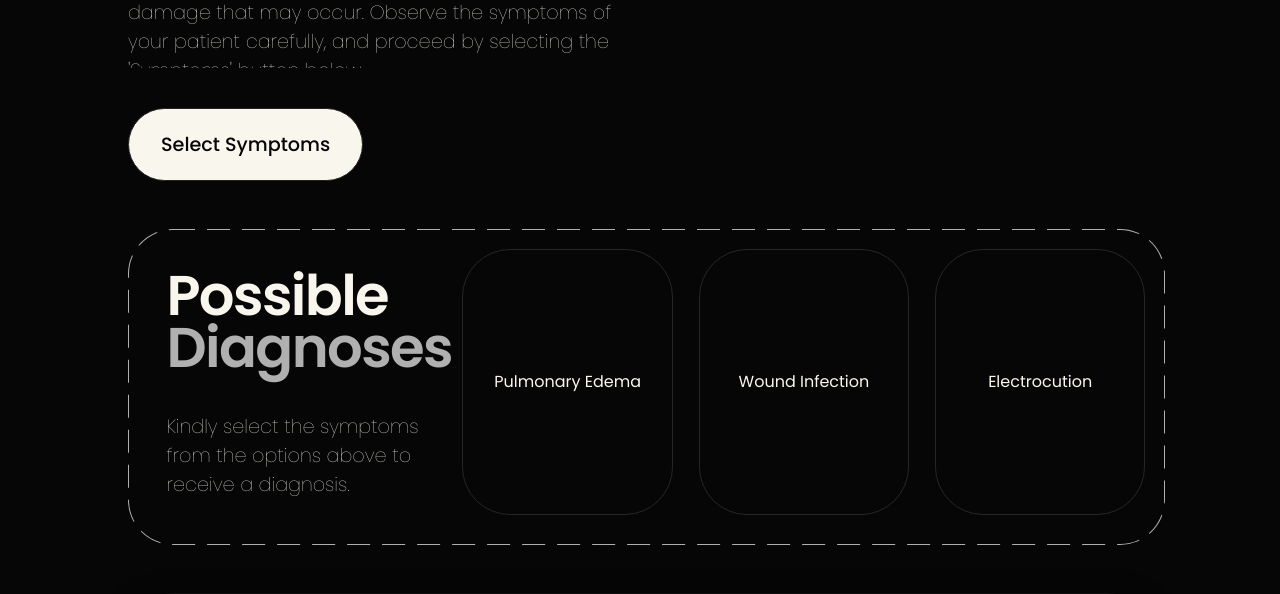
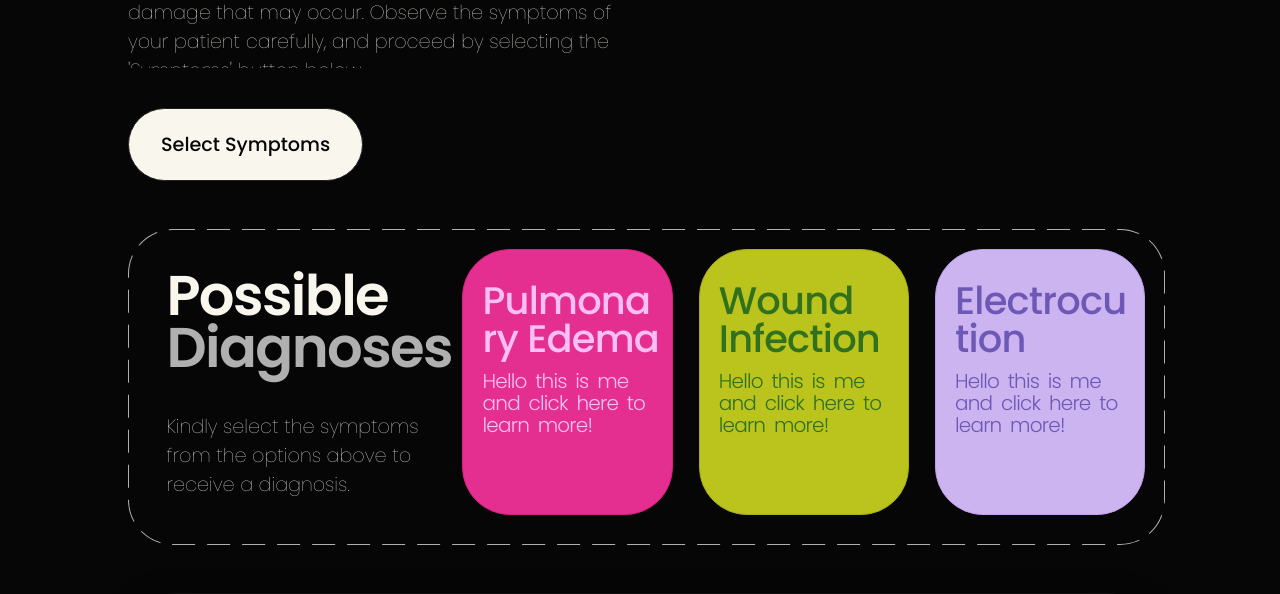
Before and after one commit to AMN-D/MAJPRJ_2025, a Django app: template SAFER/quick_first_aid/templates/quick_first_aid.html in a window 1280 px wide. Shown: the part 405-999 px from the top of the page. Run offline with Django 5.2, Linux system fonts and the light colour scheme; the template is opened without the code that fills it: values that come from a table or form of the project are taken from there, others are empty; data comes from the database, SQL or seed files in the repository; both versions use the stored data as it was after the commit; style sheets or scripts are compiled from the project's sources.

Commit message:
added 4 diseases
- fixed coloring
- updated cards

```diff
--- a/SAFER/home/templates/home.html
+++ b/SAFER/home/templates/home.html
@@ -7,6 +7,7 @@
     <link rel="stylesheet" href="{% static 'ambulance.css' %}" />
     <link rel="stylesheet" href="{% static 'quick_first_aid.css' %}" />
     <link rel="stylesheet" href="{% static 'quick_first_aid_symptoms.css' %}" />
+
     <link
       rel="stylesheet"
       href="https://cdnjs.cloudflare.com/ajax/libs/font-awesome/6.0.0-beta3/css/all.min.css"
--- a/SAFER/quick_first_aid/static/quick_first_aid_symptoms.css
+++ b/SAFER/quick_first_aid/static/quick_first_aid_symptoms.css
@@ -1,3 +1,4 @@
+@import url("https://fonts.googleapis.com/css2?family=Caveat:wght@400;600&display=swap");
 .overlay {
   position: fixed;
   top: 0;
@@ -175,13 +176,35 @@
   }
 }
 #diseaseResults ul li .diagnosisCard {
-  border: 1px solid #262626;
   border-radius: 6vb;
   height: 33vh;
   width: 16.3vw;
   display: flex;
-  justify-content: center;
-  align-items: center;
+  flex-direction: column;
+}
+#diseaseResults ul li .diagnosisCard h1 {
+  font-size: 4.8vb;
+  margin-top: 4vh;
+  padding-left: 1.5vw;
+  word-wrap: break-word;
+  overflow-wrap: break-word;
+  white-space: normal;
+  max-width: 14vw;
+  font-weight: 500;
+  line-height: 1;
+  letter-spacing: -0.1vb;
+  max-height: 12vh;
+  margin-bottom: 1.5vh;
+}
+#diseaseResults ul li .diagnosisCard p {
+  margin-top: 0;
+  font-size: 2.5vb;
+  font-weight: 300;
+  width: 13.5vw;
+  letter-spacing: -0.1vb;
+  word-spacing: 0.5vb;
+  margin-left: 1.5vw;
+  height: 14vh;
 }
 @media only screen and (max-width: 700px) {
   #diseaseResults ul li .diagnosisCard {
@@ -192,4 +215,41 @@
   }
 }
 
+#diseaseResultList li:nth-child(1) {
+  border-radius: 6vb;
+  height: 33vh;
+  width: 16.3vw;
+  display: flex;
+  flex-direction: column;
+  line-height: 1.1;
+  overflow: hidden;
+  background-color: #e42f90;
+  color: #fbbef5;
+  border: 1px solid rgb(220.8340425532, 28.6659574468, 131.6510638298);
+}
+#diseaseResultList li:nth-child(2) {
+  border-radius: 6vb;
+  height: 33vh;
+  width: 16.3vw;
+  display: flex;
+  flex-direction: column;
+  line-height: 1.1;
+  overflow: hidden;
+  background-color: #bbc41d;
+  color: #31711e;
+  border: 1px solid rgb(165.8066666667, 173.7866666667, 25.7133333333);
+}
+#diseaseResultList li:nth-child(3) {
+  border-radius: 6vb;
+  height: 33vh;
+  width: 16.3vw;
+  display: flex;
+  flex-direction: column;
+  line-height: 1.1;
+  overflow: hidden;
+  background-color: #ccb4f0;
+  color: #6e58b6;
+  border: 1px solid rgb(189.55, 158.75, 235.75);
+}
+
 /*# sourceMappingURL=quick_first_aid_symptoms.css.map */
--- a/SAFER/quick_first_aid/static/quick_first_aid_symptoms.scss
+++ b/SAFER/quick_first_aid/static/quick_first_aid_symptoms.scss
@@ -1,3 +1,5 @@
+@import url("https://fonts.googleapis.com/css2?family=Caveat:wght@400;600&display=swap");
+
 .overlay {
   position: fixed;
   top: 0;
@@ -123,7 +125,6 @@
   @media only screen and (max-width: 700px) {
     height: auto;
     flex-direction: column;
-
   }
   .form-result-container-inner {
     width: 20vw;
@@ -155,7 +156,6 @@
       color: #b0b0b0;
     }
     @media only screen and (max-width: 700px) {
-
     }
   }
 }
@@ -180,13 +180,39 @@
     }
     li {
       .diagnosisCard {
-        border: 1px solid #262626;
+        // border: 1px solid #802d58;
         border-radius: 6vb;
         height: 33vh;
         width: 16.3vw;
         display: flex;
-        justify-content: center;
-        align-items: center;
+        flex-direction: column;
+        h1 {
+          font-size: 4.8vb;
+          margin-top: 4vh;
+          padding-left: 1.5vw;
+          word-wrap: break-word;
+          overflow-wrap: break-word;
+          white-space: normal;
+          // background-color: red;
+          max-width: 14vw;
+          font-weight: 500;
+          line-height: 1;
+          letter-spacing: -0.1vb;
+          // background-color: yellow;
+          max-height: 12vh;
+          margin-bottom: 1.5vh;
+        }
+        p {
+          margin-top: 0;
+          font-size: 2.5vb;
+          font-weight: 300;
+          width: 13.5vw;
+          // background-color: red;
+          letter-spacing: -0.1vb;
+          word-spacing: 0.5vb;
+          margin-left: 1.5vw;
+          height: 14vh;
+        }
         @media only screen and (max-width: 700px) {
           justify-content: center;
           align-items: center;
@@ -197,3 +223,30 @@
     }
   }
 }
+
+@mixin disease-card($bg-color, $text-color) {
+  border-radius: 6vb;
+  height: 33vh;
+  width: 16.3vw;
+  display: flex;
+  flex-direction: column;
+  line-height: 1.1;
+  overflow: hidden;
+  background-color: $bg-color;
+  color: $text-color;
+  border: 1px solid darken($bg-color, 5%);
+}
+
+#diseaseResultList {
+  li:nth-child(1) {
+    @include disease-card(#e42f90, #fbbef5);
+  }
+
+  li:nth-child(2) {
+    @include disease-card(#bbc41d, #31711e);
+  }
+
+  li:nth-child(3) {
+    @include disease-card(#ccb4f0, #6e58b6);
+  }
+}
--- a/SAFER/quick_first_aid/templates/quick_first_aid.html
+++ b/SAFER/quick_first_aid/templates/quick_first_aid.html
@@ -77,11 +77,16 @@
       </div>
       {% if diseases %}
       <div id="diseaseResults">
-        <ul>
+        <ul id="diseaseResultList">
           {% for disease in diseases %}
           <li>
           <div class="diagnosisCard">
+            <h1>
             {{ disease.disease }}
+            </h1>
+            <p>
+              Hello this is me and click here to learn more!
+            </p>
           </div>
           </li>
           {% endfor %}
```
Also changed, not shown: SAFER/db.sqlite3, 1 other file.
